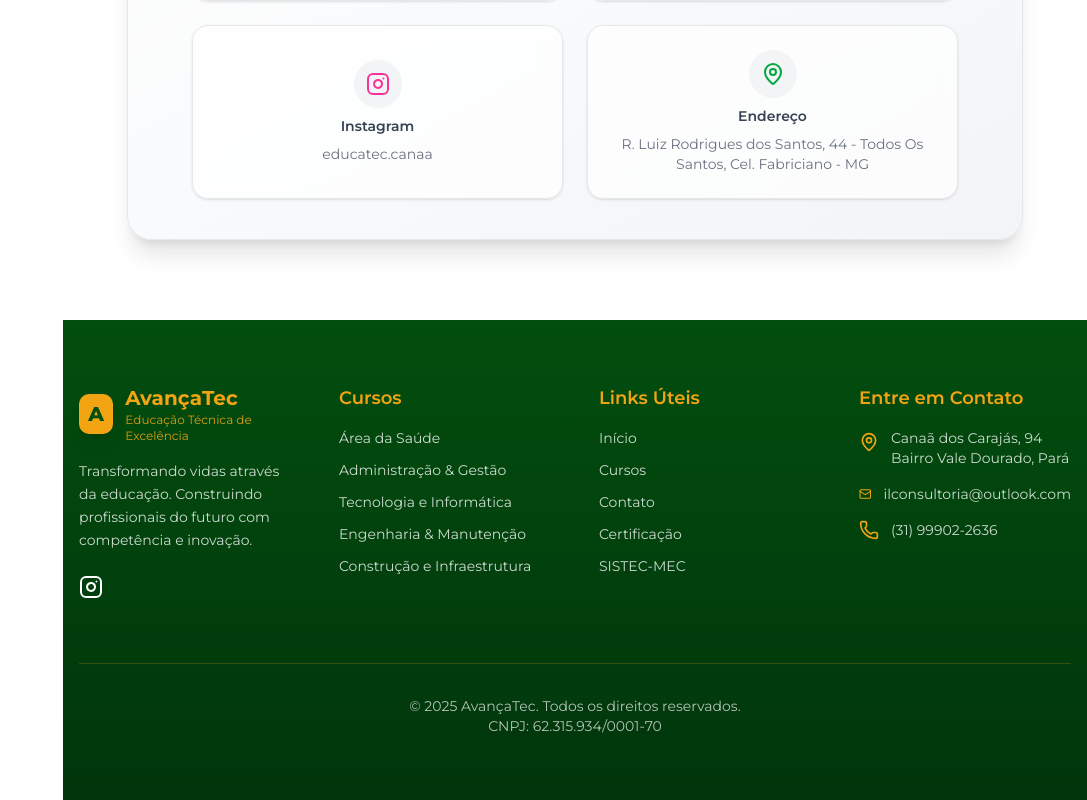
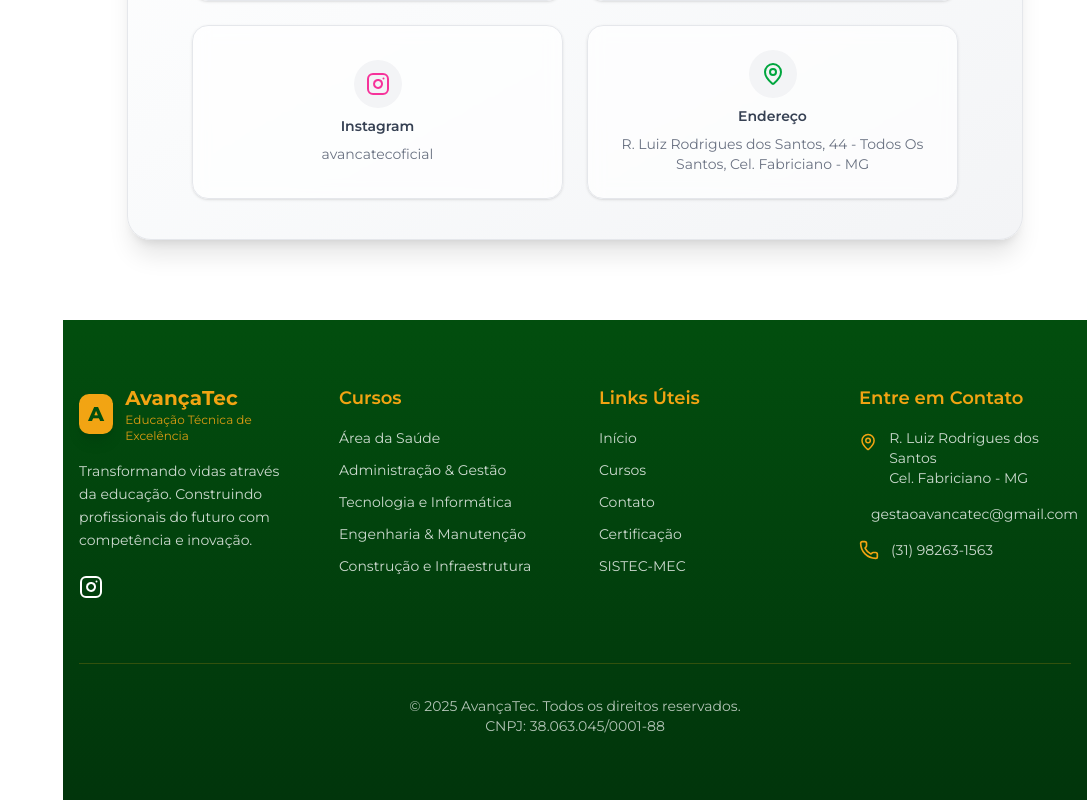
Before and after one commit to Peixotim/avancaTec, a Next.js app: page / in a window 1280 px wide. Shown: the part 4932-5732 px from the top of the page, without its empty margins (193-1280 px from the left). Built offline with nearby package versions, Linux system fonts and the light colour scheme; no server answers.

Commit message:
fix:Ajusta o numero do whatsApp, ajusta os contatos e corrige os dados do footer

```diff
--- a/src/components/WhatsAppButton.tsx
+++ b/src/components/WhatsAppButton.tsx
@@ -3,7 +3,7 @@
 import { MessageCircle } from "lucide-react";
 
 export default function WhatsAppButton() {
-  const phoneNumber = "5531999022636"; //Numero de redirecionamento
+  const phoneNumber = "5531982631563"; //Numero de redirecionamento
   const message = "Olá! Gostaria de saber mais sobre os cursos."; //Mensagem do whatsApp
 
   const whatsappUrl = `https://wa.me/${phoneNumber}?text=${encodeURIComponent(
--- a/src/components/contact.tsx
+++ b/src/components/contact.tsx
@@ -21,8 +21,8 @@
     {
       icon: <Instagram className="w-6 h-6 text-pink-500" />,
       label: "Instagram",
-      value: "educatec.canaa",
-      href: "https://instagram.com/educatec.canaa",
+      value: "avancatecoficial",
+      href: "https://www.instagram.com/avancatecoficial/",
     },
     {
       icon: <MapPin className="w-6 h-6 text-green-600" />,
--- a/src/components/footer.tsx
+++ b/src/components/footer.tsx
@@ -113,9 +113,9 @@
               <li className="flex items-start space-x-3">
                 <MapPin className="w-5 h-5 mt-1 text-[#F2A413]" />
                 <span>
-                  Canaã dos Carajás, 94
+                  R. Luiz Rodrigues dos Santos
                   <br />
-                  Bairro Vale Dourado, Pará
+                  Cel. Fabriciano - MG
                 </span>
               </li>
               <li className="flex items-center space-x-3">
@@ -124,13 +124,13 @@
                   href="mailto:ilconsultoria@outlook.com"
                   className="hover:text-[#F2A413]"
                 >
-                  ilconsultoria@outlook.com
+                  gestaoavancatec@gmail.com
                 </a>
               </li>
               <li className="flex items-center space-x-3">
                 <Phone className="w-5 h-5 text-[#F2A413]" />
                 <a href="tel:+5531999022636" className="hover:text-[#F2A413]">
-                  (31) 99902-2636
+                  (31) 98263-1563
                 </a>
               </li>
             </ul>
@@ -143,7 +143,7 @@
             © {new Date().getFullYear()} AvançaTec. Todos os direitos
             reservados.
           </p>
-          <p className="text-sm text-white/70">CNPJ: 62.315.934/0001-70</p>
+          <p className="text-sm text-white/70">CNPJ: 38.063.045/0001-88</p>
         </div>
       </div>
     </footer>
```
